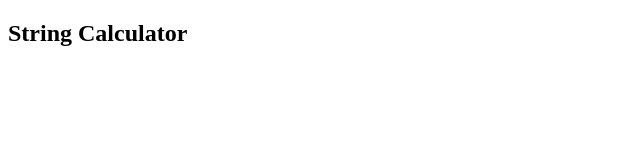
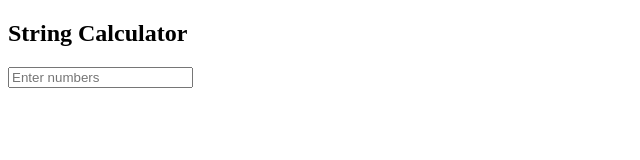
Before and after one commit to akankshapatil2015/stringCalculator, a website: page index.html in a window 1280 px wide. Shown: the whole page, without its empty margins (0-640 px from the left). Drawn offline with Linux system fonts and the light colour scheme.

Commit message:
Input field for number strings

```diff
--- a/index.html
+++ b/index.html
@@ -8,6 +8,7 @@
   <body>
     <div class="calculator-container">
       <h2>String Calculator</h2>
+      <input type="text" id="numbersInput" placeholder="Enter numbers" />
     </div>
   </body>
 </html>
```
